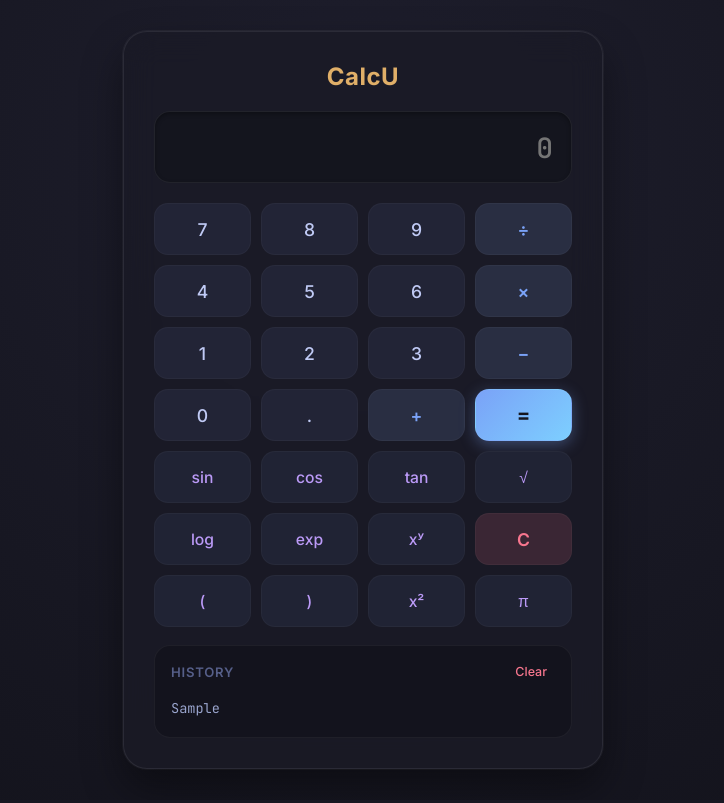
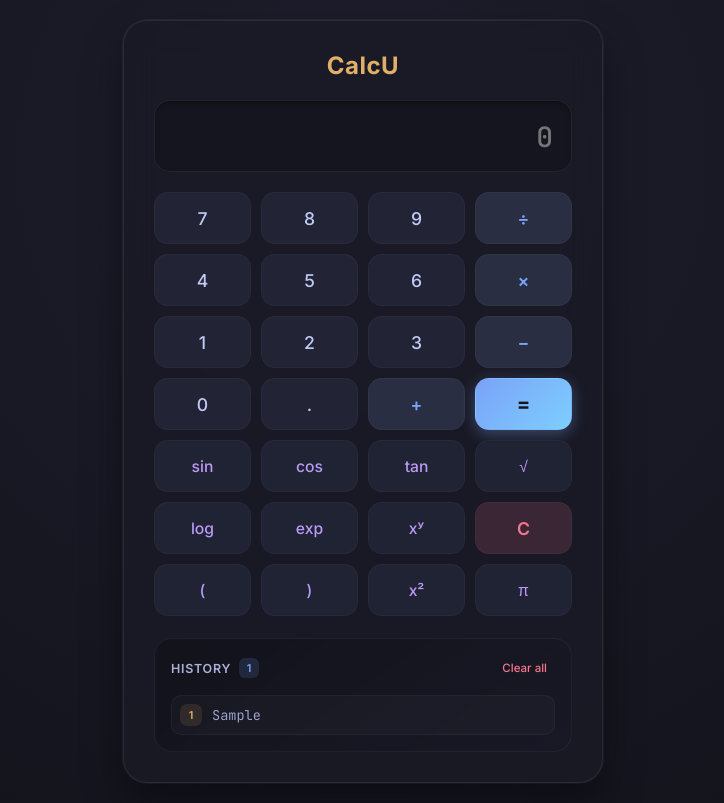
Before and after one commit to Austind16/Flask-Calculator, a Flask app: page / in a window 1280 px wide. Shown: the whole page, without its empty margins (277-1001 px from the left). Before the commit the page ends 781 px from the top, so only its background shows below. Run offline with Flask 3, Linux system fonts and the light colour scheme; the visitor is signed in with stand-in values (Sample User, id 1); tables that the repository leaves empty hold one stand-in row (values such as "Sample post").

Commit message:
history dispay ui enhancements

```diff
--- a/Calc/app.py
+++ b/Calc/app.py
@@ -12,6 +12,8 @@ load_dotenv(dotenv_path=Path(__file__).resolve().parent.parent / ".env")
 app = Flask(__name__)
 app.secret_key = os.getenv("SECRET_KEY", "fallback-secret")
 database_url = os.getenv("DATABASE_URL")
+if os.getenv("RENDER") and not database_url:
+    raise RuntimeError("DATABASE_URL is required when running on Render")
 if not database_url:
     database_url = "sqlite:///calculator.db"
 if database_url.startswith("postgres://"):
--- a/Calc/static/style.css
+++ b/Calc/static/style.css
@@ -204,10 +204,10 @@ button:active {
 }
 
 .history {
-    margin-top: 18px;
-    background: var(--history-bg);
-    padding: 14px 16px;
-    border-radius: 16px;
+    margin-top: 22px;
+    background: linear-gradient(145deg, rgba(18, 18, 26, 0.78), rgba(24, 25, 38, 0.58));
+    padding: 16px;
+    border-radius: 18px;
     border: 1px solid var(--history-border);
 }
 
@@ -215,26 +215,46 @@ button:active {
     display: flex;
     justify-content: space-between;
     align-items: center;
-    margin-bottom: 10px;
+    margin-bottom: 14px;
+}
+
+.history-title {
+    display: flex;
+    align-items: center;
+    gap: 8px;
 }
 
 .history-header h3 {
-    font-size: 0.82rem;
+    font-size: 0.78rem;
     font-weight: 600;
     text-transform: uppercase;
     letter-spacing: 0.06em;
-    color: #565f89;
+    color: #a9b1d6;
+}
+
+.history-count {
+    min-width: 20px;
+    height: 20px;
+    padding: 0 6px;
+    display: inline-flex;
+    align-items: center;
+    justify-content: center;
+    border-radius: 6px;
+    background: rgba(122, 162, 247, 0.14);
+    color: #7aa2f7;
+    font-size: 0.68rem;
+    font-weight: 600;
 }
 
 .btn-clear-history {
     background: transparent;
     border: none;
     color: #f7768e;
-    font-size: 0.78rem;
+    font-size: 0.72rem;
     font-weight: 500;
     cursor: pointer;
-    padding: 4px 8px;
-    border-radius: 6px;
+    padding: 6px 8px;
+    border-radius: 7px;
     transition: background 0.15s ease;
     height: auto;
 }
@@ -245,14 +265,16 @@ button:active {
 }
 
 .history-list {
-    max-height: 120px;
+    max-height: 184px;
     overflow-y: auto;
     list-style: none;
     padding: 0;
+    display: grid;
+    gap: 7px;
 }
 
 .history-list::-webkit-scrollbar {
-    width: 4px;
+    width: 5px;
 }
 
 .history-list::-webkit-scrollbar-thumb {
@@ -261,13 +283,49 @@ button:active {
 }
 
 .history-list li {
-    padding: 6px 0;
+    display: flex;
+    align-items: center;
+    gap: 10px;
+    min-height: 38px;
+    padding: 8px 10px 8px 8px;
+    background: rgba(255, 255, 255, 0.025);
+    border: 1px solid var(--history-item-border);
+    border-radius: 10px;
+    transition: background 0.15s ease, border-color 0.15s ease;
+}
+
+.history-list li:hover {
+    background: rgba(122, 162, 247, 0.07);
+    border-color: rgba(122, 162, 247, 0.16);
+}
+
+.history-index {
+    flex: 0 0 22px;
+    height: 22px;
+    display: inline-flex;
+    align-items: center;
+    justify-content: center;
+    border-radius: 7px;
+    background: rgba(224, 175, 104, 0.12);
+    color: #e0af68;
+    font-family: 'Inter', sans-serif;
+    font-size: 0.68rem;
+    font-weight: 600;
+}
+
+.history-entry {
+    min-width: 0;
+    overflow: hidden;
+    text-overflow: ellipsis;
+    white-space: nowrap;
     font-family: 'JetBrains Mono', monospace;
     font-size: 0.85rem;
     color: #9aa5ce;
-    border-bottom: 1px dashed var(--history-item-border);
 }
 
-.history-list li:last-child {
-    border-bottom: none;
+.history-empty {
+    padding: 16px 4px 4px;
+    color: #565f89;
+    font-size: 0.78rem;
+    text-align: center;
 }
--- a/Calc/templates/index.html
+++ b/Calc/templates/index.html
@@ -79,15 +79,24 @@
 
     <div class="history">
         <div class="history-header">
-            <h3>History</h3>
-            <button type="button" class="btn-clear-history" onclick="clearHistory()">Clear</button>
+            <div class="history-title">
+                <h3>History</h3>
+                {% if history %}<span class="history-count">{{ history|length }}</span>{% endif %}
+            </div>
+            <button type="button" class="btn-clear-history" onclick="clearHistory()">Clear all</button>
         </div>
 
         <ul id="historyList" class="history-list">
             {% for item in history|reverse %}
-            <li>{{ item }}</li>
+            <li>
+                <span class="history-index">{{ loop.index }}</span>
+                <span class="history-entry">{{ item }}</span>
+            </li>
             {% endfor %}
         </ul>
+        {% if not history %}
+        <p class="history-empty">Your calculations will appear here.</p>
+        {% endif %}
     </div>
 
 </div>
```
